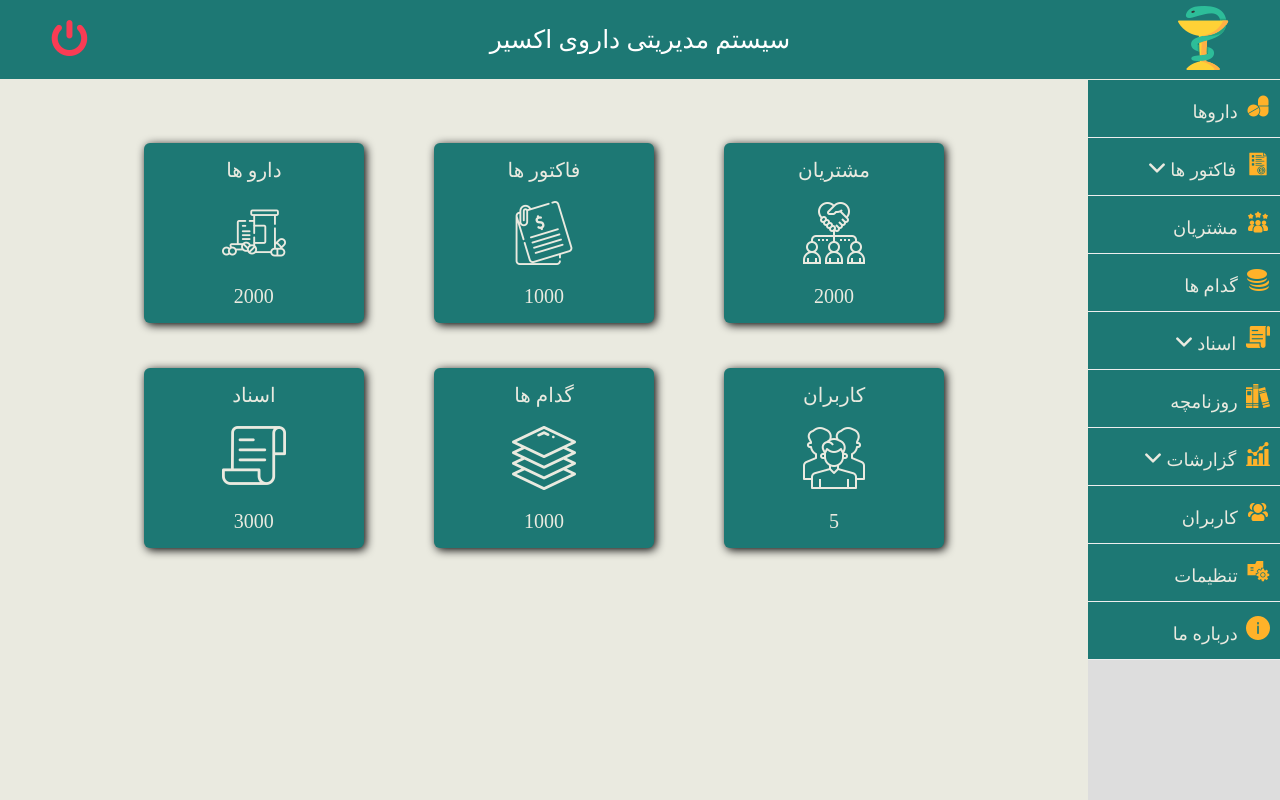
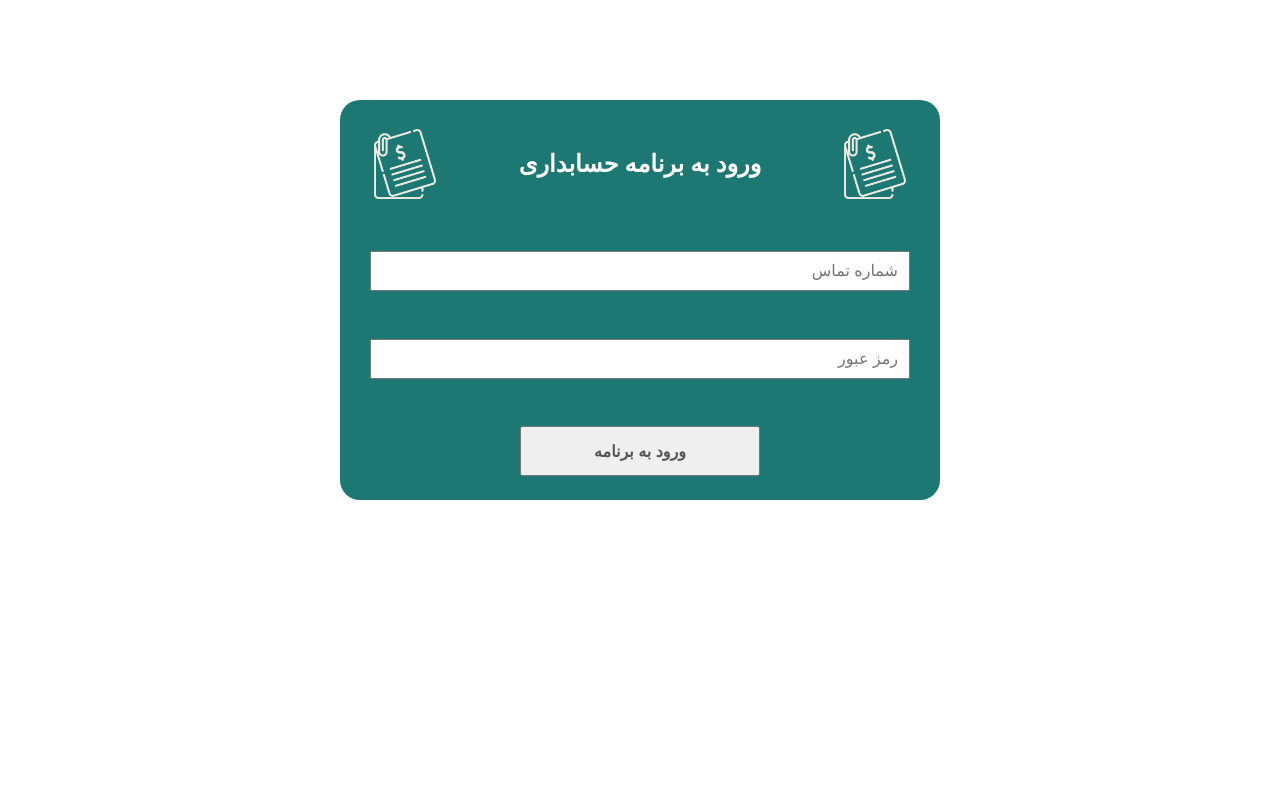
Before and after one commit to RezaHabibi1001/ExchangeFront, a React (Create React App) app: page / in a window 1280 px wide. Built offline with nearby package versions, Linux system fonts and the light colour scheme.

Commit message:
the login design finalized

```diff
--- a/src/Components/Home/Home.jsx
+++ b/src/Components/Home/Home.jsx
@@ -1,29 +1,21 @@
 import { Header } from "../StaticComponents/Header";
 import { SideBar } from "../StaticComponents/SideBar";
-import "../../Styles/StaticComponents/Global.css"
-import "../../Styles/Home/Home.css"
+import "../../Styles/StaticComponents/Global.css";
+import "../../Styles/Home/Home.css";
 import { Card } from "../StaticComponents/Card";
 export function Home() {
-    return(
-        <div className="container">
-            <Header />
-            <SideBar />
-            <div className="content">
-                <div className="card-container">
-                    <div className="row">
-                        <div className="card-parent"><Card cardTitle="دارو ها" cardCount="2000" cardImg="drugss.png"/></div>
-                        <div className="card-parent"><Card cardTitle="فاکتور ها" cardCount="1000" cardImg="factors.png"/></div>
-                        <div className="card-parent"><Card cardTitle="مشتریان" cardCount="2000" cardImg="customers.png"/></div>
-                    </div>
-
-                    <div className="row">
-                        <div className="card-parent"><Card cardTitle="اسناد" cardCount="3000" cardImg="bills.png" /></div>
-                        <div className="card-parent"><Card cardTitle="گدام ها" cardCount="1000" cardImg="stacks.png" /></div>
-                        <div className="card-parent"><Card cardTitle="کاربران" cardCount="5" cardImg="users.png" /></div>
-                    </div>
-
-                </div>
-            </div>
+  return (
+    <div className="container">
+      <div className="login-container">
+        <div className="login-header-container">
+          <img src="factors.png" alt="loginImage" className="login-image" />
+          <span className="login-header">ورود به برنامه حسابداری</span>
+          <img src="factors.png" alt="loginImage" className="login-image" />
         </div>
-    )
+        <input type="text" placeholder="شماره تماس" className="login-input" />
+        <input type="text" placeholder="رمز عبور" className="login-input" />
+        <input type="button" value="ورود به برنامه" className="login-button" />
+      </div>
+    </div>
+  );
 }
--- a/src/Styles/Home/Home.css
+++ b/src/Styles/Home/Home.css
@@ -1,5 +1,5 @@
-@import url('../../Styles/StaticComponents/Global.css');
-.card-container{
+@import url("../../Styles/StaticComponents/Global.css");
+.card-container {
   display: flex;
   flex-direction: column;
   justify-content: space-around;
@@ -12,14 +12,57 @@
   left: 10%;
   top: 5%;
 }
-.card-parent{
+.login-container {
+  width: 600px;
+  height: 400px;
+  margin: 100px auto;
+  background-color: var(--color-mashi);
+  display: flex;
+  flex-direction: column;
+  align-items: center;
+  justify-content: space-around;
+  border-radius: 20px;
+}
+.login-header-container {
+  width: 90%;
+  height: 80px;
+  display: flex;
+  flex-direction: row;
+  justify-content: space-between;
+  align-items: center;
+}
+.login-image {
+  width: 70px;
+  height: 70px;
+}
+.login-header {
+  color: #fff;
+  font-size: 24px;
+  font-weight: bold;
+}
+.login-input {
+  width: 90%;
+  height: 40px;
+  text-align: right;
+  padding-right: 10px;
+  font-size: 16px;
+  color: #555;
+}
+.login-button {
+  width: 40%;
+  height: 50px;
+  font-weight: bold;
+  font-size: 16px;
+  color: #555;
+}
+.card-parent {
   width: 270px;
   height: 240px;
   display: flex;
   justify-content: center;
   align-items: center;
 }
-.row{
+.row {
   width: 100%;
   height: 250px;
   display: flex;
@@ -28,17 +71,17 @@
   /* margin-bottom: 10px; */
   padding: 10px;
 }
-@media (min-width:1200px) {
-    .row{
+@media (min-width: 1200px) {
+  .row {
     height: 220px;
     padding: 0;
   }
 }
-@media (min-width:1200px) {
-    .card-container{
+@media (min-width: 1200px) {
+  .card-container {
     height: 450px;
   }
-    .card-parent{
+  .card-parent {
     width: 250px;
     height: 220px;
     display: flex;
```
Lines whose indentation alone changed are shown as unchanged.
